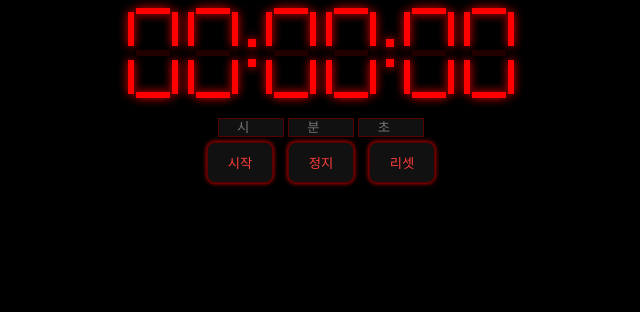
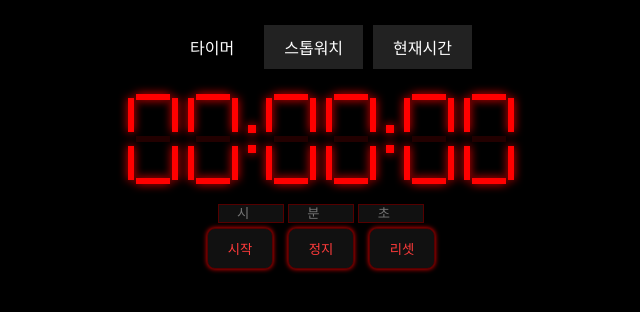
Before and after one commit to ohhug0404-spec/segclock, a plain HTML site: page index.html in a window 1280 px wide. Shown: the whole page, without its empty margins (319-959 px from the left). Drawn offline with Linux system fonts and the light colour scheme.

Commit message:
Update index.html

```diff
--- a/index.html
+++ b/index.html
@@ -81,6 +81,11 @@ body { background:black; color:white; text-align:center; font-family:Arial; }
 </head>
 
 <body>
+<div class="tabs">
+<div class="tab active" onclick="switchTab(0)">타이머</div>
+<div class="tab" onclick="switchTab(1)">스톱워치</div>
+<div class="tab" onclick="switchTab(2)">현재시간</div>
+</div>
 <!-- 타이머 -->
 <div class="screen active">
     <div class="display" id="timerDisplay"></div>
```
